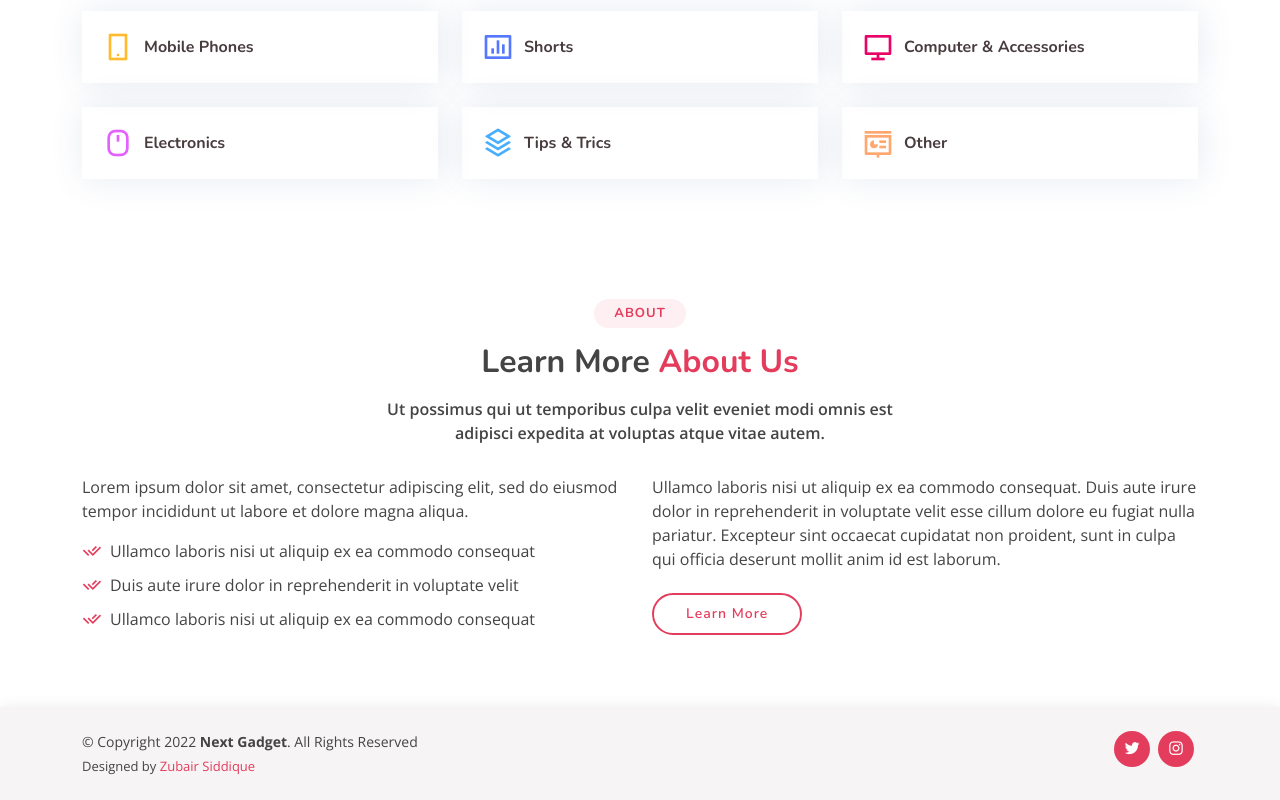
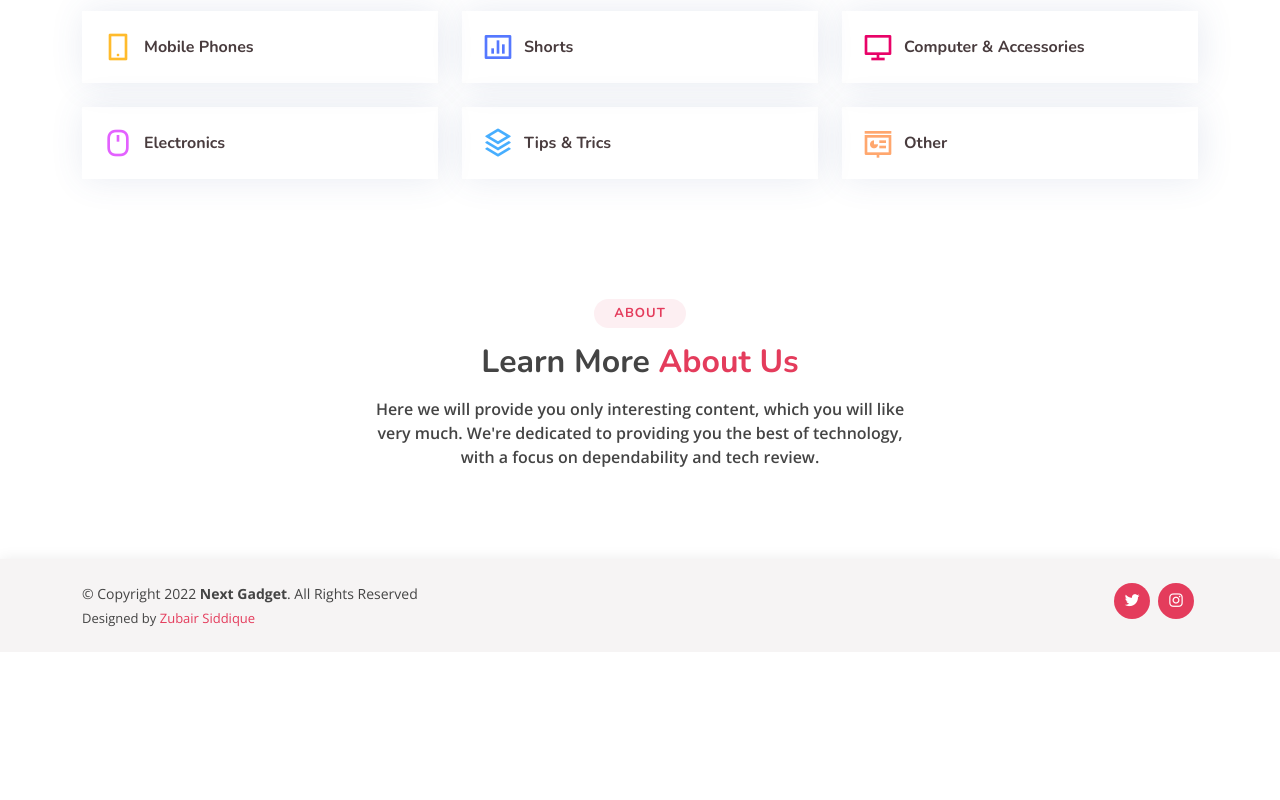
Before and after one commit to asif-sidd9768/nextgadget, a plain HTML site: page index.html in a window 1280 px wide. Shown: the part 1663-2463 px from the top of the page. After the commit the page ends 2315 px from the top, so only its background shows below. Drawn offline with nearby package versions, Linux system fonts and the light colour scheme.

Commit message:
lorem ipsum removed

```diff
--- a/index.html
+++ b/index.html
@@ -241,42 +241,8 @@
             <h2>About</h2>
             <h3>Learn More <span>About Us</span></h3>
             <p>
-              Ut possimus qui ut temporibus culpa velit eveniet modi omnis est
-              adipisci expedita at voluptas atque vitae autem.
+              Here we will provide you only interesting content, which you will like very much. We're dedicated to providing you the best of technology, with a focus on dependability and tech review.
             </p>
-          </div>
-
-          <div class="row content">
-            <div class="col-lg-6">
-              <p>
-                Lorem ipsum dolor sit amet, consectetur adipiscing elit, sed do
-                eiusmod tempor incididunt ut labore et dolore magna aliqua.
-              </p>
-              <ul>
-                <li>
-                  <i class="ri-check-double-line"></i> Ullamco laboris nisi ut
-                  aliquip ex ea commodo consequat
-                </li>
-                <li>
-                  <i class="ri-check-double-line"></i> Duis aute irure dolor in
-                  reprehenderit in voluptate velit
-                </li>
-                <li>
-                  <i class="ri-check-double-line"></i> Ullamco laboris nisi ut
-                  aliquip ex ea commodo consequat
-                </li>
-              </ul>
-            </div>
-            <div class="col-lg-6 pt-4 pt-lg-0">
-              <p>
-                Ullamco laboris nisi ut aliquip ex ea commodo consequat. Duis
-                aute irure dolor in reprehenderit in voluptate velit esse cillum
-                dolore eu fugiat nulla pariatur. Excepteur sint occaecat
-                cupidatat non proident, sunt in culpa qui officia deserunt
-                mollit anim id est laborum.
-              </p>
-              <a href="#" class="btn-learn-more">Learn More</a>
-            </div>
           </div>
         </div>
       </section>
```
